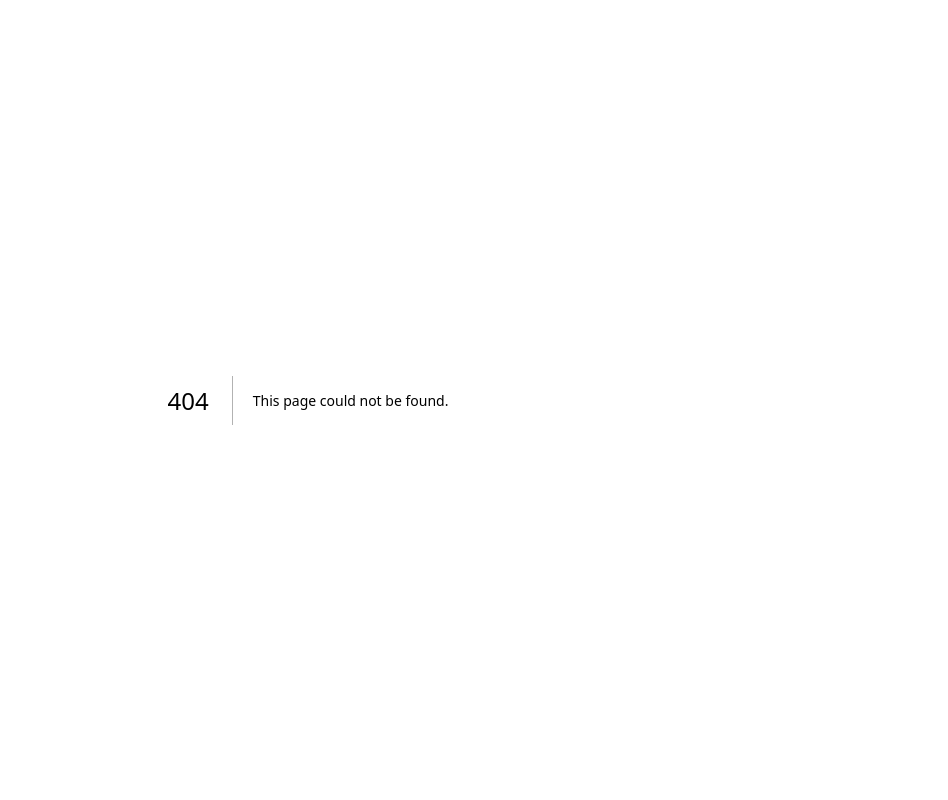
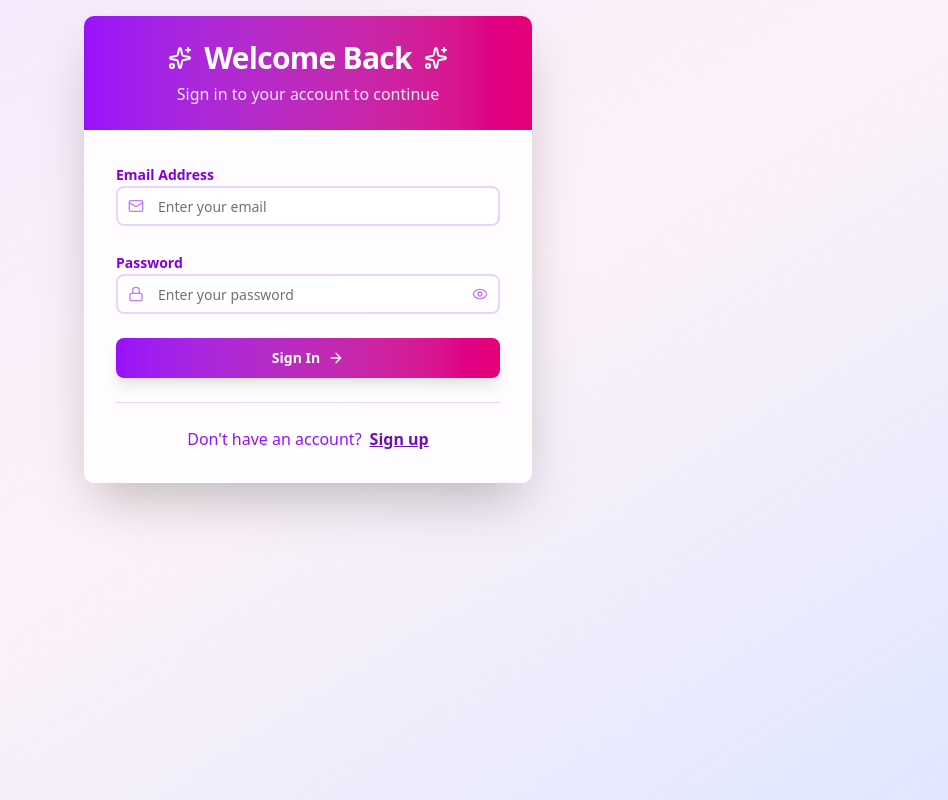
Before and after one commit to nikola96gospodinov/event-finder-ui, a Next.js app: page /auth in a window 1280 px wide. Before the commit this address had no page. Shown: the whole page, without its empty margins (332-1280 px from the left). Built offline with nearby package versions, Linux system fonts and the light colour scheme.

Commit message:
feat: auth form

```diff
--- /dev/null
+++ b/app/auth/page.tsx
@@ -0,0 +1,5 @@
+import { AuthForm } from "@/components/auth-form.component";
+
+export default function AuthPage() {
+  return <AuthForm />;
+}
--- /dev/null
+++ b/components/auth-form.component.tsx
@@ -0,0 +1,151 @@
+"use client";
+
+import React, { useState } from "react";
+import { Button } from "@/components/ui/button";
+import {
+  Card,
+  CardContent,
+  CardDescription,
+  CardHeader,
+  CardTitle,
+} from "@/components/ui/card";
+import { Input } from "@/components/ui/input";
+import { Label } from "@/components/ui/label";
+import { Sparkles, Eye, EyeOff, Mail, Lock, ArrowRight } from "lucide-react";
+
+export const AuthForm = () => {
+  const [isLogin, setIsLogin] = useState(true);
+  const [showPassword, setShowPassword] = useState(false);
+  const [formData, setFormData] = useState({
+    email: "",
+    password: "",
+  });
+
+  const handleInputChange = (field: string, value: string) => {
+    setFormData((prev) => ({
+      ...prev,
+      [field]: value,
+    }));
+  };
+
+  const handleSubmit = (e: React.FormEvent) => {
+    e.preventDefault();
+
+    console.log(`${isLogin ? "Login" : "Register"} attempt:`, formData);
+    alert(
+      `${
+        isLogin ? "Login" : "Register"
+      } functionality would be implemented here!`
+    );
+  };
+
+  const toggleMode = () => {
+    setIsLogin(!isLogin);
+    setFormData({
+      email: "",
+      password: "",
+    });
+  };
+
+  return (
+    <div className="min-h-screen bg-gradient-to-br from-purple-100 via-pink-50 to-indigo-100 p-4">
+      <div className="max-w-md mx-auto">
+        <Card className="shadow-2xl border-0 bg-white/80 backdrop-blur-sm">
+          <CardHeader className="text-center bg-gradient-to-r from-purple-600 to-pink-600 text-white rounded-t-lg">
+            <CardTitle className="text-3xl font-bold flex items-center justify-center gap-3">
+              <Sparkles className="h-6 w-6" />
+              {isLogin ? "Welcome Back" : "Join Us"}
+              <Sparkles className="h-6 w-6" />
+            </CardTitle>
+            <CardDescription className="text-purple-100 text-base">
+              {isLogin
+                ? "Sign in to your account to continue"
+                : "Create your account to get started"}
+            </CardDescription>
+          </CardHeader>
+
+          <CardContent className="p-8">
+            <form onSubmit={handleSubmit} className="space-y-6">
+              <div className="space-y-2">
+                <Label
+                  htmlFor="email"
+                  className="text-purple-700 font-semibold"
+                >
+                  Email Address
+                </Label>
+                <div className="relative">
+                  <Mail className="absolute left-3 top-1/2 transform -translate-y-1/2 h-4 w-4 text-purple-400" />
+                  <Input
+                    id="email"
+                    type="email"
+                    placeholder="Enter your email"
+                    value={formData.email}
+                    onChange={(e) => handleInputChange("email", e.target.value)}
+                    className="pl-10 border-2 border-purple-200 focus:border-purple-500 focus:ring-purple-500/20 transition-all duration-300"
+                    required
+                  />
+                </div>
+              </div>
+
+              <div className="space-y-2">
+                <Label
+                  htmlFor="password"
+                  className="text-purple-700 font-semibold"
+                >
+                  Password
+                </Label>
+                <div className="relative">
+                  <Lock className="absolute left-3 top-1/2 transform -translate-y-1/2 h-4 w-4 text-purple-400" />
+                  <Input
+                    id="password"
+                    type={showPassword ? "text" : "password"}
+                    placeholder="Enter your password"
+                    value={formData.password}
+                    onChange={(e) =>
+                      handleInputChange("password", e.target.value)
+                    }
+                    className="pl-10 pr-10 border-2 border-purple-200 focus:border-purple-500 focus:ring-purple-500/20 transition-all duration-300"
+                    required
+                  />
+                  <button
+                    type="button"
+                    onClick={() => setShowPassword(!showPassword)}
+                    className="absolute right-3 top-1/2 transform -translate-y-1/2 text-purple-400 hover:text-purple-600 transition-colors"
+                  >
+                    {showPassword ? (
+                      <EyeOff className="h-4 w-4" />
+                    ) : (
+                      <Eye className="h-4 w-4" />
+                    )}
+                  </button>
+                </div>
+              </div>
+
+              <Button
+                type="submit"
+                className="w-full flex items-center justify-center gap-2 bg-gradient-to-r from-purple-600 to-pink-600 hover:from-purple-700 hover:to-pink-700 text-white font-semibold py-3 transition-all duration-300 hover:scale-105 shadow-lg"
+              >
+                {isLogin ? "Sign In" : "Create Account"}
+                <ArrowRight className="h-4 w-4" />
+              </Button>
+            </form>
+
+            <div className="mt-6 pt-6 border-t border-purple-200">
+              <p className="text-center text-purple-600">
+                {isLogin
+                  ? "Don't have an account?"
+                  : "Already have an account?"}
+                <button
+                  onClick={toggleMode}
+                  className="ml-2 text-purple-800 font-semibold hover:text-purple-600 underline transition-colors"
+                >
+                  {isLogin ? "Sign up" : "Sign in"}
+                </button>
+              </p>
+            </div>
+          </CardContent>
+        </Card>
+      </div>
+    </div>
+  );
+};
```
